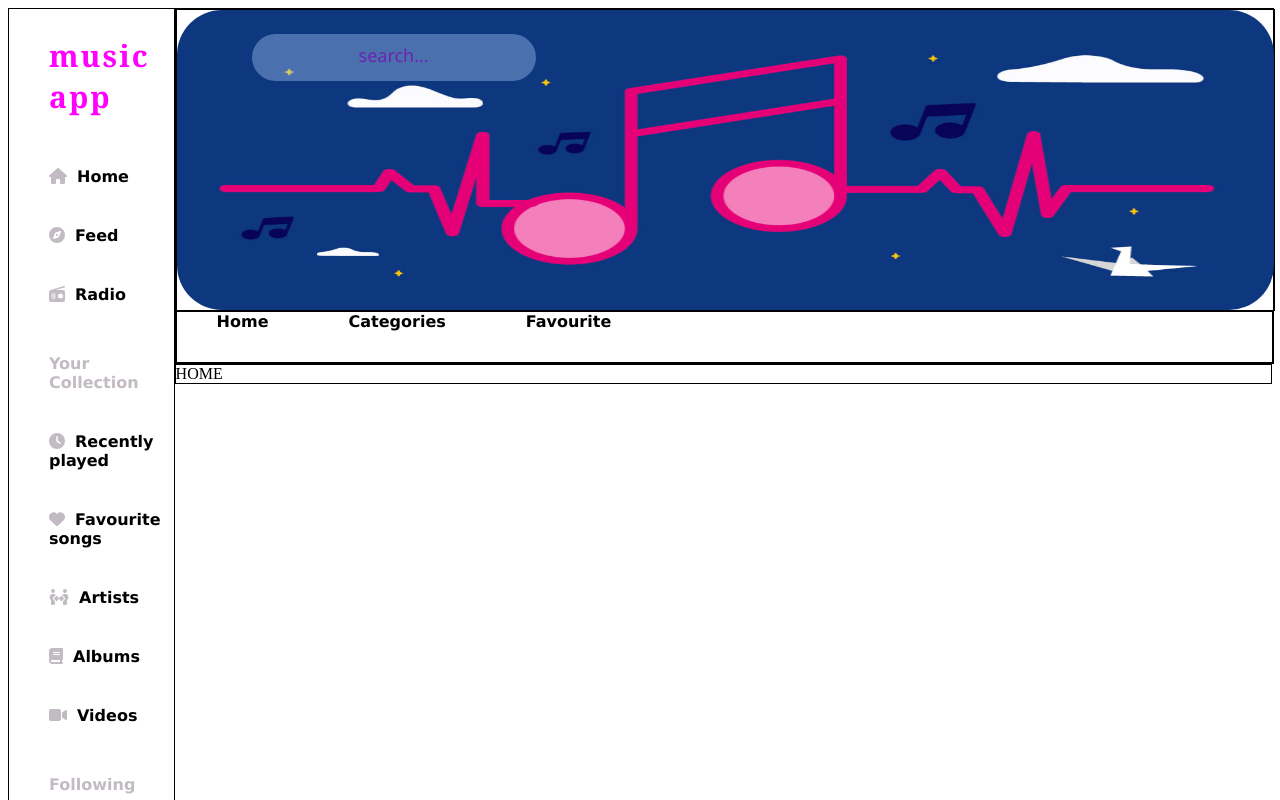
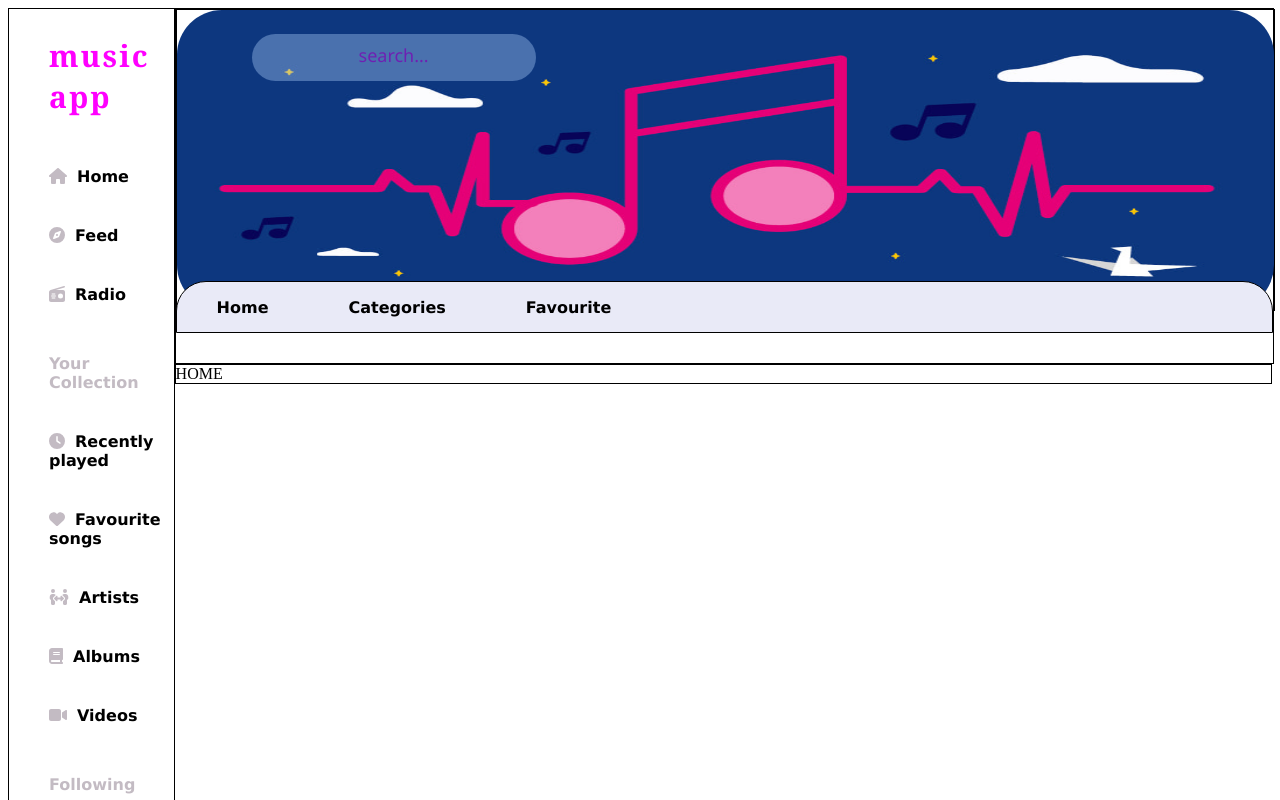
Before and after one commit to KatSobieska/react-music-app, a React (Create React App) app: page / in a window 1280 px wide. Shown: the top 800 px of the page. Built offline with nearby package versions, Linux system fonts and the light colour scheme.

Commit message:
Update styles for NavBar

```diff
--- a/src/components/common/NavBar.module.scss
+++ b/src/components/common/NavBar.module.scss
@@ -1,7 +1,15 @@
 .navbar {
   border: 1px solid black;
   height: 50px;
+  border-top-left-radius: 30px;
+  border-top-right-radius: 30px;
+  position: relative;
+  bottom: 30px;
+  background-color: rgb(233, 234, 247);
+  display: flex;
+  align-items: center;
 }
 .links a {
-  padding: 40px;
+  padding-left: 40px;
+  padding-right: 40px;
 }
```
